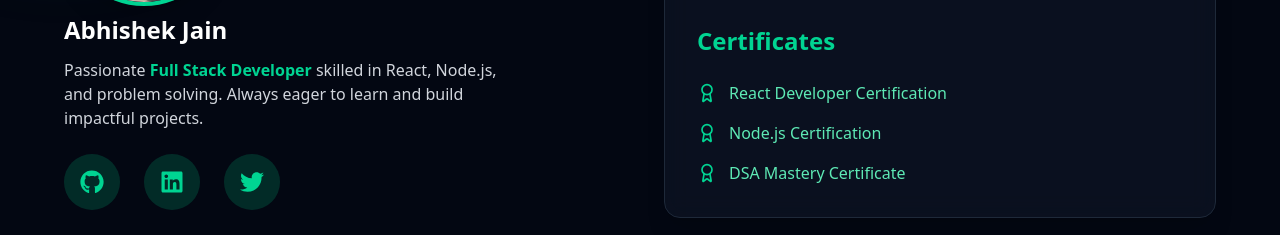
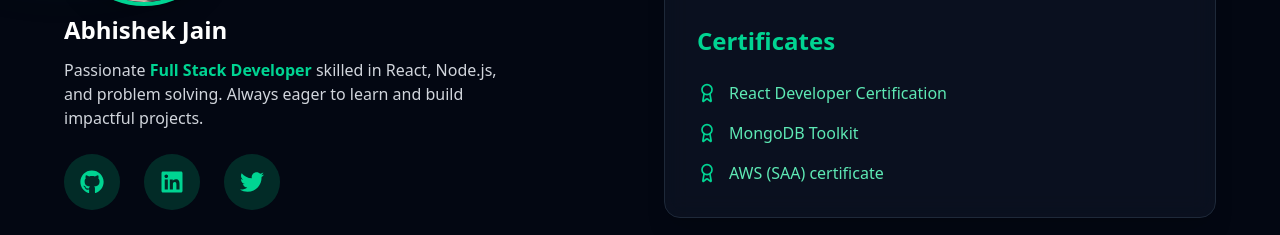
Before and after one commit to mrjaini/MY-PORTFOLIO, a React (Vite) app: page / in a window 1280 px wide. Shown: the part 1680-1915 px from the top of the page. Built offline with nearby package versions, Linux system fonts and the light colour scheme.

Commit message:
links update

```diff
--- a/src/components/Contact.jsx
+++ b/src/components/Contact.jsx
@@ -52,14 +52,14 @@ export default function Contact() {
               <FaGithub className="text-2xl text-emerald-400" />
             </a>
             <a
-              href="https://linkedin.com/mr-jaini"
+              href="https://www.linkedin.com/in/mr-jaini/"
               target="_blank"
               className="p-4 rounded-full bg-emerald-500/20 hover:bg-emerald-500/40 transition"
             >
               <FaLinkedin className="text-2xl text-emerald-400" />
             </a>
             <a
-              href="https://twitter.com/"
+              href="#"
               target="_blank"
               className="p-4 rounded-full bg-emerald-500/20 hover:bg-emerald-500/40 transition"
             >
--- a/src/components/Profile.jsx
+++ b/src/components/Profile.jsx
@@ -67,7 +67,7 @@ export default function Profile() {
               <FaLinkedin className="text-2xl text-emerald-400" />
             </a>
             <a
-              href="https://twitter.com/"
+              href="#"
               target="_blank"
               className="p-4 rounded-full bg-emerald-500/20 hover:bg-emerald-500/40 transition"
               >
@@ -112,9 +112,9 @@ export default function Profile() {
           </h3>
           <ul className="space-y-4">
             {[
-              { name: "React Developer Certification", link: "/certificates/react.pdf" },
-              { name: "Node.js Certification", link: "/certificates/node.pdf" },
-              { name: "DSA Mastery Certificate", link: "/certificates/dsa.pdf" },
+              { name: "React Developer Certification", link: "#home" },
+              { name: "MongoDB Toolkit", link: "https://certificatemongodb.tiiny.site/" },
+              { name: "AWS (SAA) certificate", link: "https://media.geeksforgeeks.org/courses/certificates/ada666d53ed4a2cdabd48f4cf95a7347.pdf" },
             ].map((cert, i) => (
               <li key={i} className="flex items-center gap-3">
                 <Award className="w-5 h-5 text-emerald-400" />
```
